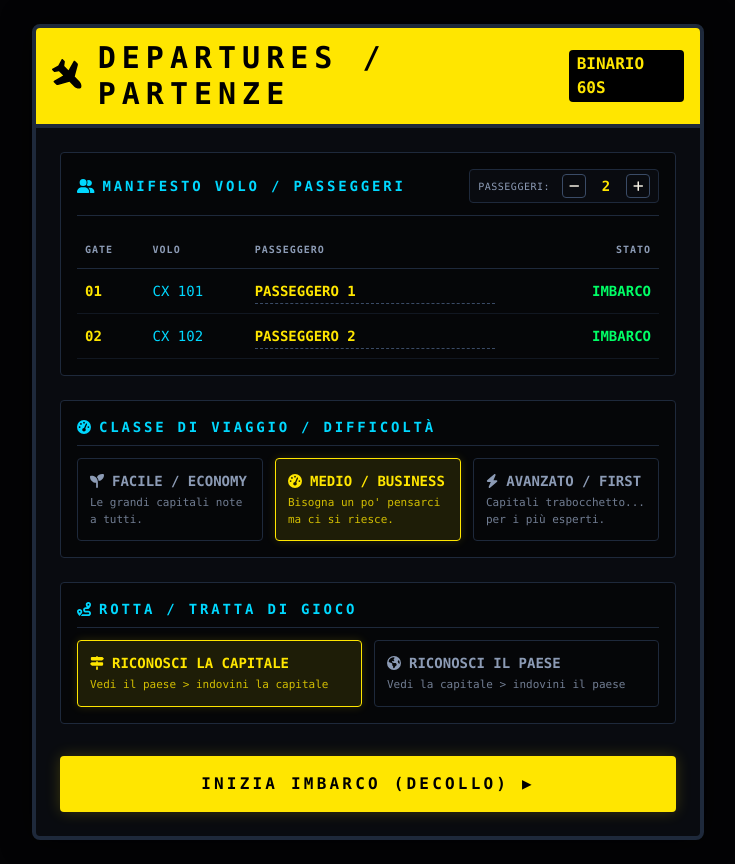
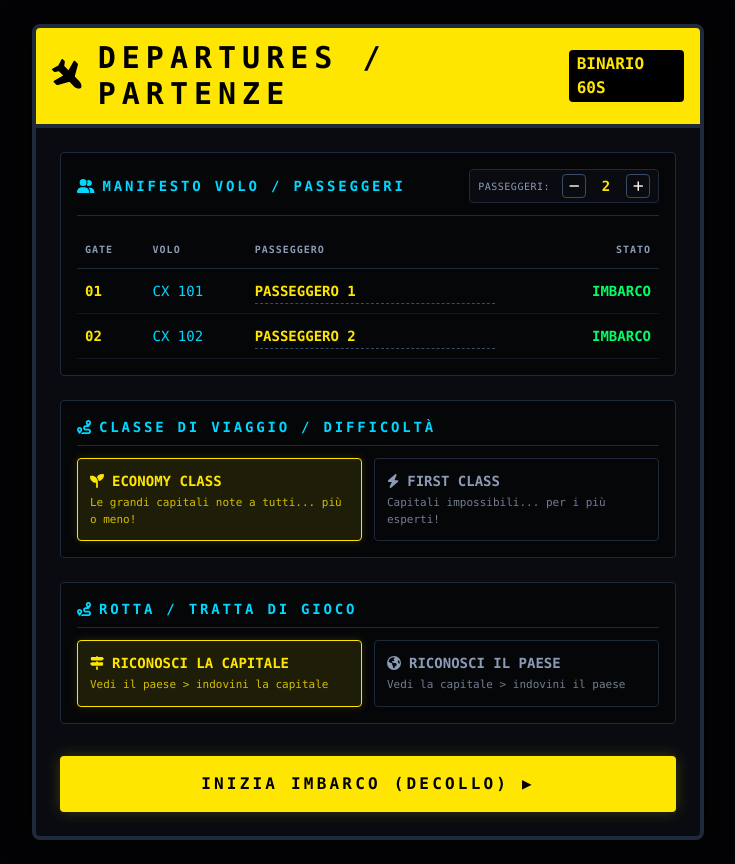
Before and after one commit to ImVinzzzz/Capitali-Express, a React (Vite) app: page / in a window 1280 px wide. Shown: the whole page, without its empty margins (272-1007 px from the left). Built offline with nearby package versions, Linux system fonts and the light colour scheme.

Commit message:
Add files via upload

```diff
--- a/src/components/GameSetup.tsx
+++ b/src/components/GameSetup.tsx
@@ -9,7 +9,6 @@ import { FontAwesomeIcon } from "@fortawesome/react-fontawesome";
 import {
   faBolt,
   faEarthAmericas,
-  faGaugeHigh,
   faMinus,
   faPlane,
   faPlus,
@@ -25,9 +24,8 @@ const MIN_PLAYERS = 1;
 const MAX_PLAYERS = 6;
 
 const DIFFICULTY_OPTIONS: { value: Difficulty; label: string; hint: string; icon: typeof faSeedling }[] = [
-  { value: "facile", label: "Facile / Economy", hint: "Le grandi capitali note a tutti.", icon: faSeedling },
-  { value: "medio", label: "Medio / Business", hint: "Bisogna un po' pensarci ma ci si riesce.", icon: faGaugeHigh },
-  { value: "avanzato", label: "Avanzato / First", hint: "Capitali trabocchetto... per i più esperti.", icon: faBolt },
+  { value: "facile", label: "ECONOMY CLASS", hint: "Le grandi capitali note a tutti... più o meno!", icon: faSeedling },
+  { value: "avanzato", label: "FIRST CLASS", hint: "Capitali impossibili... per i più esperti!", icon: faBolt },
 ];
 
 const MODE_OPTIONS: { value: GameMode; label: string; hint: string; icon: typeof faSignsPost }[] = [
@@ -46,7 +44,7 @@ function makeDefaultNames(count: number): string[] {
 export default function GameSetup({ onStart }: GameSetupProps) {
   const [playerCount, setPlayerCount] = useState(2);
   const [names, setNames] = useState<string[]>(makeDefaultNames(2));
-  const [difficulty, setDifficulty] = useState<Difficulty>("medio");
+  const [difficulty, setDifficulty] = useState<Difficulty>("facile");
   const [mode, setMode] = useState<GameMode>("capital");
 
   const canStart = useMemo(
@@ -173,10 +171,10 @@ export default function GameSetup({ onStart }: GameSetupProps) {
           {/* Sezione classe di viaggio / difficoltà */}
           <section className="border border-[#1e293b] rounded bg-[#050608] p-4">
             <h2 className="flex items-center gap-2 text-xs sm:text-sm uppercase tracking-[0.2em] text-[#00d8ff] font-bold border-b border-[#1e293b] pb-2 mb-3">
-              <FontAwesomeIcon icon={faGaugeHigh} />
+              <FontAwesomeIcon icon={faRoute} />
               CLASSE DI VIAGGIO / DIFFICOLTÀ
             </h2>
-            <div className="grid grid-cols-1 sm:grid-cols-3 gap-3">
+            <div className="grid grid-cols-1 sm:grid-cols-2 gap-3">
               {DIFFICULTY_OPTIONS.map((opt) => {
                 const active = difficulty === opt.value;
                 return (
```
